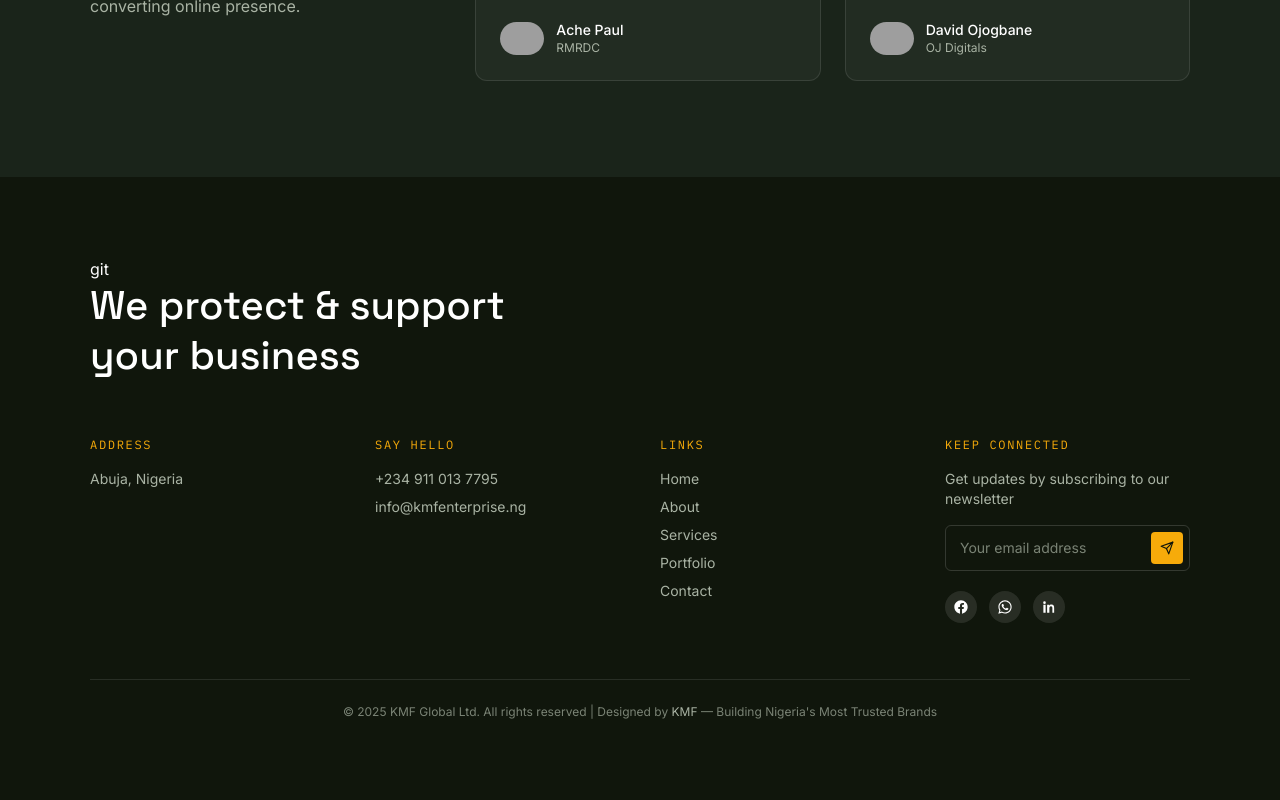
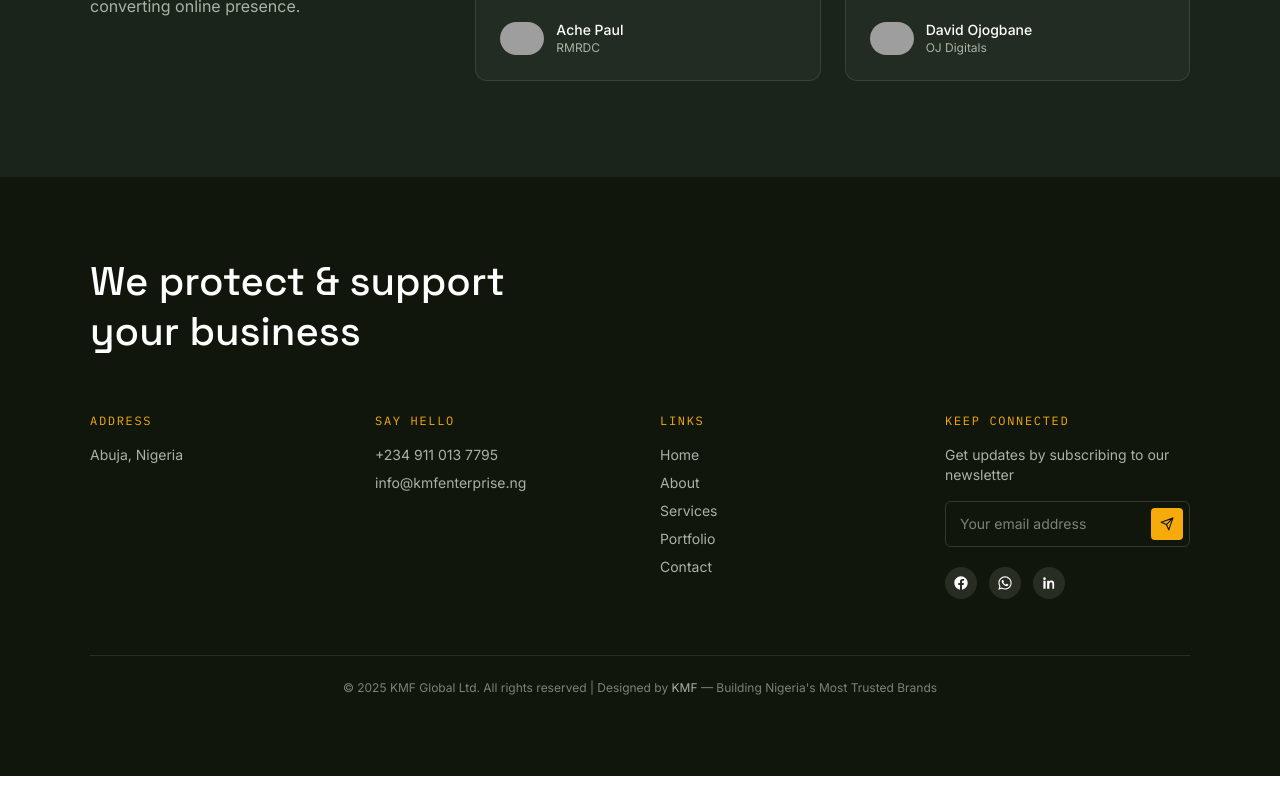
Before and after one commit to KMF21/KMFenterpriseMain, a Next.js app: page / in a window 1280 px wide. Shown: the part 4549-5349 px from the top of the page. After the commit the page ends 5325 px from the top, so only its background shows below. Built offline with nearby package versions, Linux system fonts and the light colour scheme; grey boxes are pictures that could not be loaded.

Commit message:
footer update

```diff
--- a/components/FooterSection.tsx
+++ b/components/FooterSection.tsx
@@ -17,7 +17,7 @@ function FooterSection() {
   return (
     <>
       <footer className="bg-brand-ink text-white">
-        <div className="max-w-[1180px] mx-auto px-6 md:px-10 py-16 md:py-20">git
+        <div className="max-w-[1180px] mx-auto px-6 md:px-10 py-16 md:py-20">
           <h2 className="font-display font-medium text-3xl md:text-[40px] leading-tight max-w-lg">
             We protect &amp; support your business
           </h2>
```
